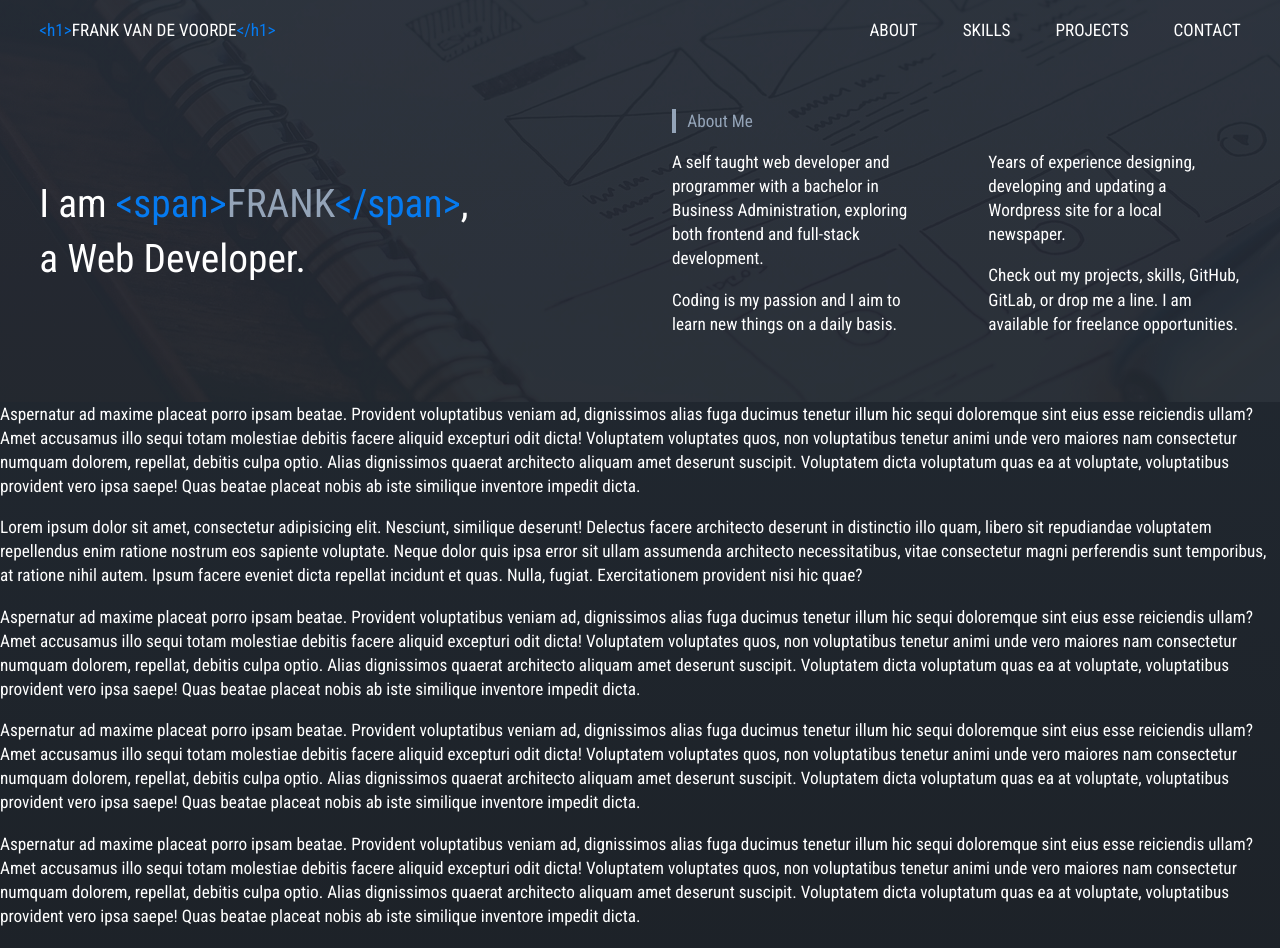
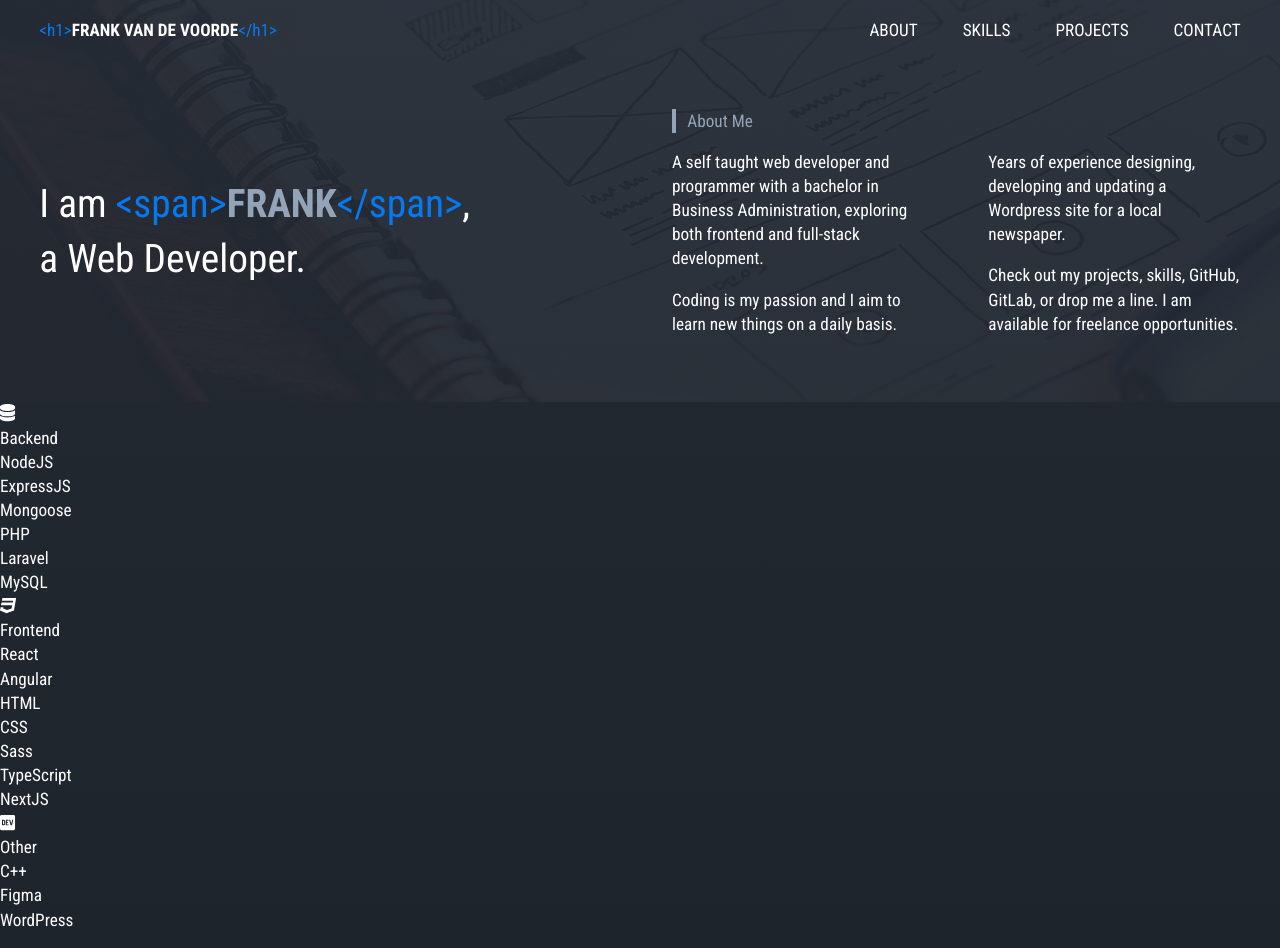
Before and after one commit to Cairhiin/Portfolio-Website, a React (Vite) app: page / in a window 1280 px wide. Shown: the top 948 px of the page. Built offline with nearby package versions, Linux system fonts and the light colour scheme.

Commit message:
Add a Card component to display the acquired skills

```diff
--- a/package.json
+++ b/package.json
@@ -10,6 +10,10 @@
     "preview": "vite preview"
   },
   "dependencies": {
+    "@fortawesome/fontawesome-svg-core": "^6.4.0",
+    "@fortawesome/free-brands-svg-icons": "^6.4.0",
+    "@fortawesome/free-solid-svg-icons": "^6.4.0",
+    "@fortawesome/react-fontawesome": "^0.2.0",
     "react": "^18.2.0",
     "react-dom": "^18.2.0"
   },
--- a/src/App.tsx
+++ b/src/App.tsx
@@ -1,3 +1,6 @@
+import { faCss3, faDev } from "@fortawesome/free-brands-svg-icons";
+import { faDatabase } from "@fortawesome/free-solid-svg-icons";
+import Card from "./components/Card";
 import Hero from "./components/Hero";
 import Nav from "./components/nav";
 
@@ -8,16 +11,34 @@ function App() {
       <Hero />
       <main>
         <section id="skills">
-          Aspernatur ad maxime placeat porro ipsam beatae. Provident
-          voluptatibus veniam ad, dignissimos alias fuga ducimus tenetur illum
-          hic sequi doloremque sint eius esse reiciendis ullam? Amet accusamus
-          illo sequi totam molestiae debitis facere aliquid excepturi odit
-          dicta! Voluptatem voluptates quos, non voluptatibus tenetur animi unde
-          vero maiores nam consectetur numquam dolorem, repellat, debitis culpa
-          optio. Alias dignissimos quaerat architecto aliquam amet deserunt
-          suscipit. Voluptatem dicta voluptatum quas ea at voluptate,
-          voluptatibus provident vero ipsa saepe! Quas beatae placeat nobis ab
-          iste similique inventore impedit dicta.
+          <Card title="Backend" icon={faDatabase}>
+            <ul>
+              <li>NodeJS</li>
+              <li>ExpressJS</li>
+              <li>Mongoose</li>
+              <li>PHP</li>
+              <li>Laravel</li>
+              <li>MySQL</li>
+            </ul>
+          </Card>
+          <Card title="Frontend" icon={faCss3}>
+            <ul>
+              <li>React</li>
+              <li>Angular</li>
+              <li>HTML</li>
+              <li>CSS</li>
+              <li>Sass</li>
+              <li>TypeScript</li>
+              <li>NextJS</li>
+            </ul>
+          </Card>
+          <Card title="Other" icon={faDev}>
+            <ul>
+              <li>C++</li>
+              <li>Figma</li>
+              <li>WordPress</li>
+            </ul>
+          </Card>
         </section>
         <section id="projects">
           Lorem ipsum dolor sit amet, consectetur adipisicing elit. Nesciunt,
--- /dev/null
+++ b/src/components/Card/index.tsx
@@ -0,0 +1,23 @@
+import { IconProp } from "@fortawesome/fontawesome-svg-core";
+import { FontAwesomeIcon } from "@fortawesome/react-fontawesome";
+import { ReactNode } from "react";
+
+interface Props {
+  icon: IconProp;
+  title: string;
+  children: ReactNode;
+}
+
+export default function Card({ icon, title, children }: Props): JSX.Element {
+  return (
+    <div className="card">
+      <div className="card-header">
+        <div className="card-icon">
+          <FontAwesomeIcon icon={icon} />
+        </div>
+        <div className="card-title">{title}</div>
+      </div>
+      <div className="card-content">{children}</div>
+    </div>
+  );
+}
--- a/src/components/Hero/index.css
+++ b/src/components/Hero/index.css
@@ -33,11 +33,13 @@
 
 .hero-title-highlight {
   display: inline-block;
+  font-weight: 700;
   color: var(--color-200);
   text-transform: uppercase;
 }
 
 .hero-title-highlight > span {
+  font-weight: 400;
   color: var(--color-highlight-400);
   text-transform: lowercase;
 }
--- a/src/components/nav/index.css
+++ b/src/components/nav/index.css
@@ -18,7 +18,12 @@
   line-height: 60px;
 }
 
+.nav > h1 {
+  font-weight: 700;
+}
+
 .nav > h1 > span {
+  font-weight: 400;
   color: var(--color-highlight-400);
   text-transform: lowercase;
 }
```
Also changed, not shown: src/components/Card/index.css (added), 1 other file (tests, documents, lock files or other folders).
